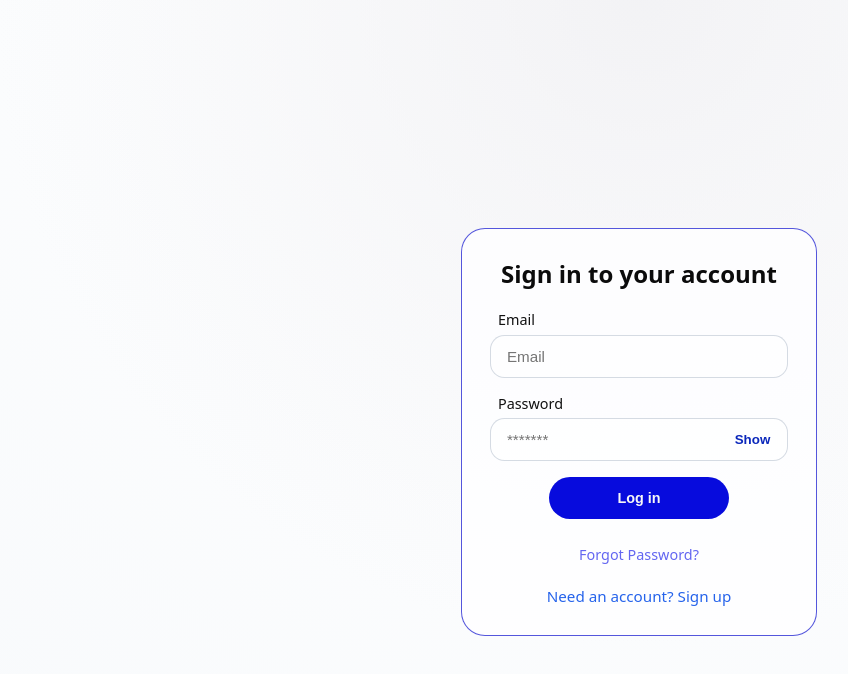
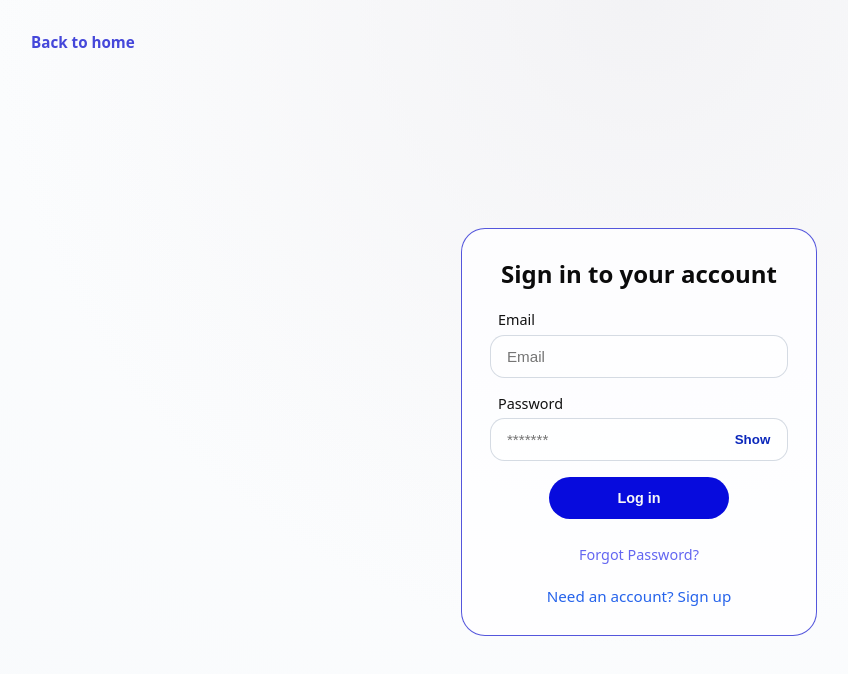
Before and after one commit to Yussufkadir/Job-Recommender, a SvelteKit app in the folder frontend/: page /login in a window 1280 px wide. Shown: the top 674 px of the page, without its empty margins (1-849 px from the left). Built offline with nearby package versions, Linux system fonts and the light colour scheme; no server answers.

Commit message:
needed small fix.

```diff
--- a/frontend/src/routes/login/+page.svelte
+++ b/frontend/src/routes/login/+page.svelte
@@ -38,6 +38,7 @@
 </svelte:head>
 
 <section class="page-shell">
+<a href="/" class="back-link">Back to home</a>
 	<section class="login-card">
 		<header>
 			<h2>Sign in to your account</h2>
@@ -100,6 +101,21 @@
 		justify-content: center;
 		padding: 2rem;
 		background: radial-gradient(circle at top, rgba(240, 240, 243, 0.823), transparent 60%);
+	}
+
+	.back-link {
+		position: absolute;
+		top: 2rem;
+		left: 2rem;
+		color: rgba(12, 15, 206, 0.761);
+		text-decoration: none;
+		font-weight: 600;
+		font-size: 0.95rem;
+		z-index: 10;
+		transition: opacity 0.2s;
+	}
+	.back-link:hover {
+		opacity: 0.8;
 	}
 
 	.login-card {
--- a/frontend/src/routes/signup/+page.svelte
+++ b/frontend/src/routes/signup/+page.svelte
@@ -61,6 +61,7 @@
 </svelte:head>
 
 <section class="page-shell">
+	<a href="/" class="back-link">Back to home</a>
 	<section class="signup-card">
 		<header>
 			<h2>Create your job search workspace</h2>
@@ -140,6 +141,21 @@
 		justify-content: center;
 		padding: 2rem;
 		background: radial-gradient(circle at top, rgb(252, 252, 252), transparent 60%);
+	}
+
+	.back-link {
+		position: absolute;
+		top: 2rem;
+		left: 2rem;
+		color: rgba(12, 15, 206, 0.761);
+		text-decoration: none;
+		font-weight: 600;
+		font-size: 0.95rem;
+		z-index: 10;
+		transition: opacity 0.2s;
+	}
+	.back-link:hover {
+		opacity: 0.8;
 	}
 
 	.signup-card {
```
